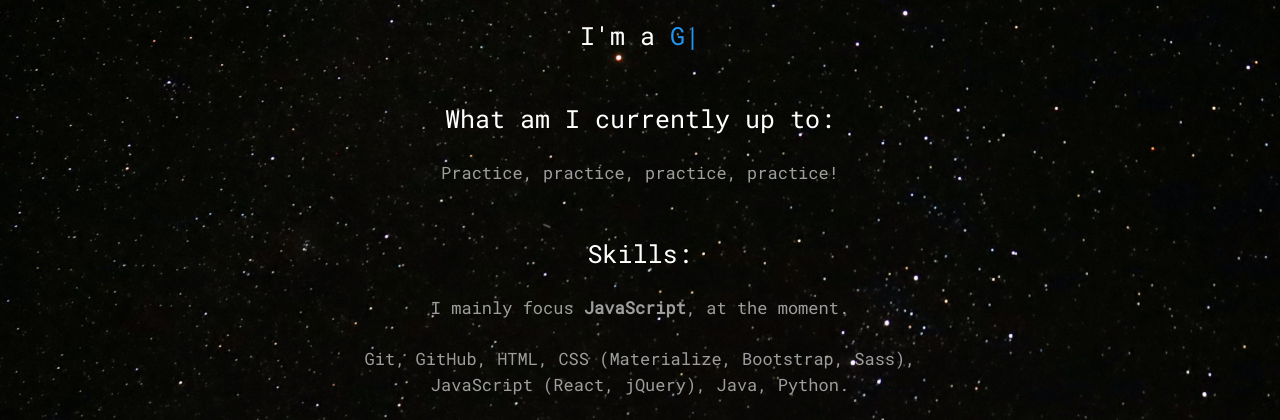
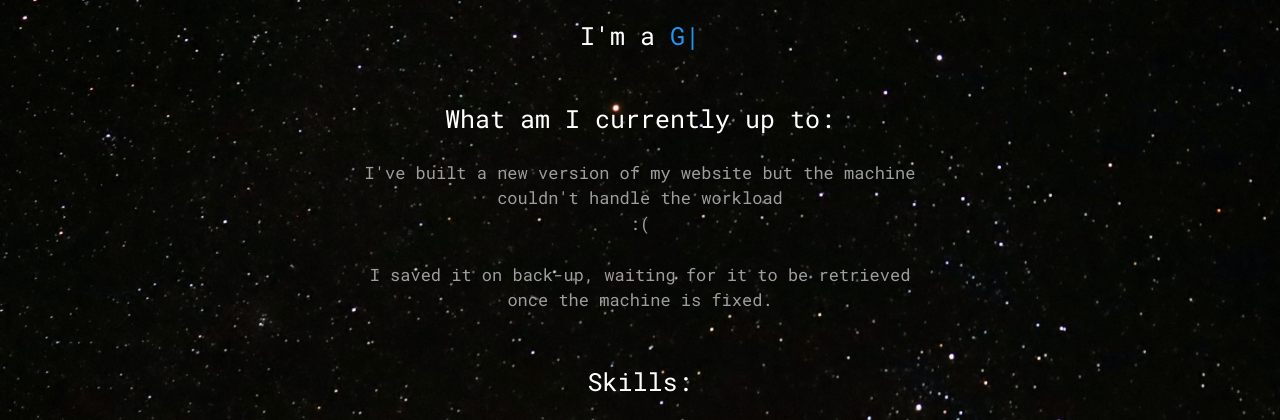
Before and after one commit to xynoan/xynoan, a plain HTML site: page index.html in a window 1280 px wide. Shown: the part 333-753 px from the top of the page. Drawn offline with nearby package versions, Linux system fonts and the light colour scheme.

Commit message:
updated status

```diff
--- a/index.html
+++ b/index.html
@@ -23,13 +23,15 @@
     <section>
         <header>What am I currently up to:</header>
         <br>
-        <p class="grey-text">Practice, practice, practice, practice!</p>
+        <p class="grey-text status">I've built a new version of my website but the machine couldn't handle the workload
+            <br>:(<br><br>I saved it on back-up, waiting for it to be retrieved once the machine is fixed.</p>
     </section>
     <section class="skills">
         <header>Skills:</header>
         <br>
         <p class="grey-text">I mainly focus <b>JavaScript</b>, at the moment.<br><br>
-        <p class="grey-text skills-paragraph">Git, GitHub, HTML, CSS (Materialize, Bootstrap, Sass), JavaScript (React, jQuery), Java,
+        <p class="grey-text skills-paragraph">Git, GitHub, HTML, CSS (Materialize, Bootstrap, Sass), JavaScript (React,
+            jQuery), Java,
             Python.</p>
     </section>
     <section>
--- a/style.css
+++ b/style.css
@@ -38,6 +38,10 @@ section {
   margin: 25px 0;
   width: 90%;
   text-align: center;
+  display: flex;
+  align-items: center;
+  justify-content: center;
+  flex-direction: column;
 }
 
 section.skills {
@@ -54,7 +58,7 @@ a {
   position: relative;
 }
 
-p.skills-paragraph {
+p.skills-paragraph, p.status {
   width: 50%;
 }
 
@@ -104,7 +108,7 @@ section p {
 }
 
 @media (max-width: 1064px) {
-  p.skills-paragraph {
+  p.skills-paragraph, p.status {
     width: 100%;
   }
 }
```
